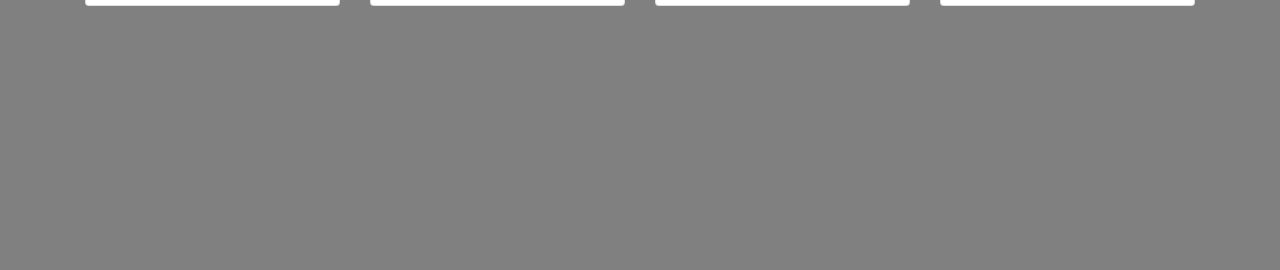
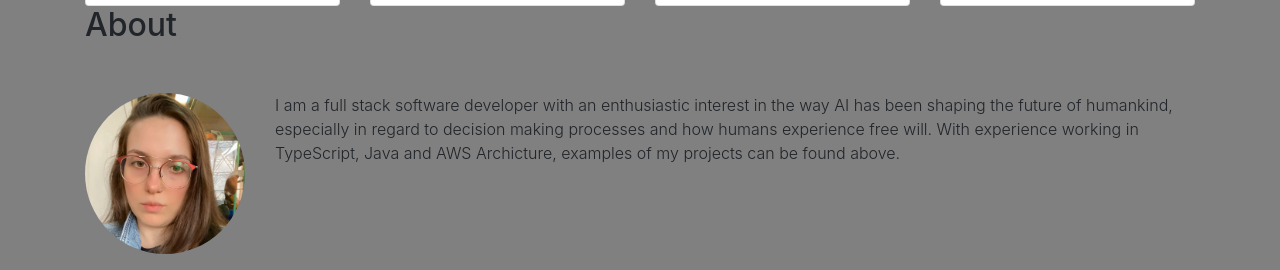
Before and after one commit to ortizlilian/Bootstrap-Portfolio, a plain HTML site: page index.html in a window 1280 px wide. Shown: the part 1075-1345 px from the top of the page. Before the commit the page ends 1081 px from the top, so only its background shows below. Drawn offline with nearby package versions, Linux system fonts and the light colour scheme; a web font is replaced by a local one.

Commit message:
Added about section

```diff
--- a/index.html
+++ b/index.html
@@ -73,7 +73,7 @@
     </header>
 
     <!-- Work Section -->
-    <div class="container">
+    <div class="container" id="work">
         <h2 class="mb-5">Work</h2>
 
         <div class="row">
@@ -109,7 +109,7 @@
     </div>
 
     <!-- Skills Section -->
-    <div class="container">
+    <div class="container" id="skills">
         <h2 class="mb-5">Skills</h2>
 
         <div class="row">
@@ -140,6 +140,23 @@
         </div>
     </div>
 
+    <!-- About Section -->
+    <div class="container" id="about">
+        <h2 class="mb-5">About</h2>
+
+        <div class="row">
+          <div class="col-lg-2">
+            <div class="skill">
+                <img class="img-fluid rounded-circle mb-3" src="images/profile.jpg" alt="Profile Photo">
+            </div>
+          </div>
+          <div class="col-lg-10">
+            <div class="skill">
+                <p class="font-weight-light mb-0">I am a full stack software developer with an enthusiastic interest in the way AI has been shaping the future of humankind, especially in regard to decision making processes and how humans experience free will. With experience working in TypeScript, Java and AWS Archicture, examples of my projects can be found above.</p>
+            </div>
+          </div>
+        </div>
+    </div>
 
 
 
```
